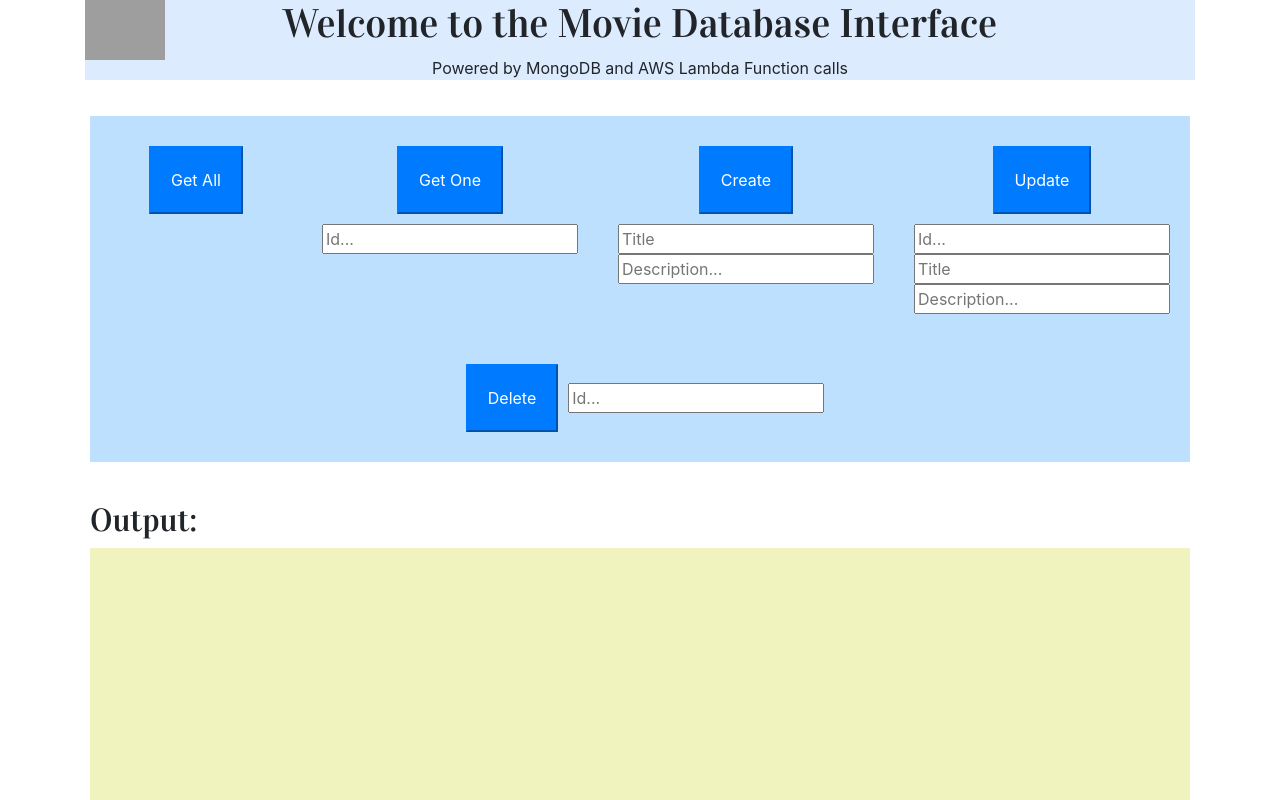
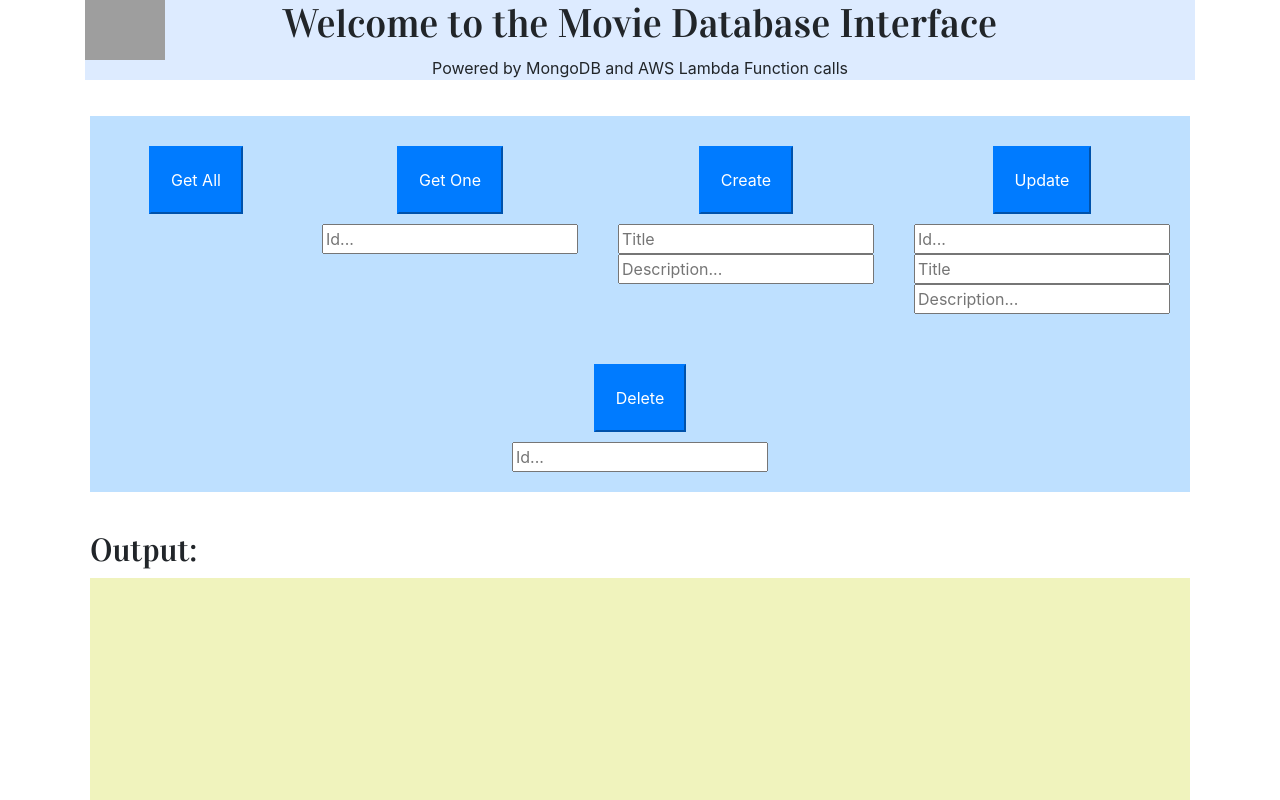
Before and after one commit to kogden/lambda-db-web-interface, an Angular app: page / in a window 1280 px wide. Shown: the top 800 px of the page. Built offline with nearby package versions, Linux system fonts and the light colour scheme; grey boxes are pictures that could not be loaded.

Commit message:
fixed input display

```diff
--- a/src/app/app.component.html
+++ b/src/app/app.component.html
@@ -17,31 +17,39 @@
     <div class="col text-center working">
       <form target="_self" method="get" action="https://vivycsg88i.execute-api.us-east-1.amazonaws.com/Public/notes/">
         <button class="btn-primary" (click)="getOne(getonebox.value); getonebox.value = '' ">Get One</button>
+        <div class="inputContain">
           <input type="text" name="getOne" placeholder="Id..." #getonebox>
+        </div>
       </form>
     </div>
 
     <div class="col text-center working">
       <form target="_self" method="post" action="https://vivycsg88i.execute-api.us-east-1.amazonaws.com/Public/notes/">
         <button class="btn-primary" (click)="create(titleenter.value, descenter.value); titleenter.value = ''; descenter.value = '';">Create</button>
+        <div class="inputContain">
           <input type="text" name="create" placeholder="Title" #titleenter>
           <input type="text" name="create" placeholder="Description..." id="descEntry" #descenter>
+        </div>
       </form>
     </div>
 
     <div class="col text-center working">
       <form target="_self" method="get">
         <button class="btn-primary" (click)="update(entid.value, enttit.value, entdesc.value); entid.value = ''; enttit.value = ''; entdesc.value = '';">Update</button>
+        <div class="inputContain">
           <input type="text" name="update" placeholder="Id..." #entid>
           <input type="text" name="create" placeholder="Title" #enttit>
           <input type="text" name="create" placeholder="Description..." #entdesc>
+        </div>
       </form>
     </div>
 
     <div class="col text-center working">
       <form target="_self" method="get">
         <button class="btn-primary" (click)="delete(deletebox.value); deletebox.value = '' ">Delete</button>
+        <div class="inputContain">
           <input type="text" name="delete" placeholder="Id..." #deletebox>
+        </div>
       </form>
     </div>
 
--- a/src/app/app.component.scss
+++ b/src/app/app.component.scss
@@ -56,6 +56,10 @@ $special-output: rgb(255, 226, 182);
         cursor: pointer;
         bottom:0;
       }
+
+      .inputContain {
+        display:block;
+      }
     }
 
     .working {
```
Lines whose indentation alone changed are shown as unchanged.
